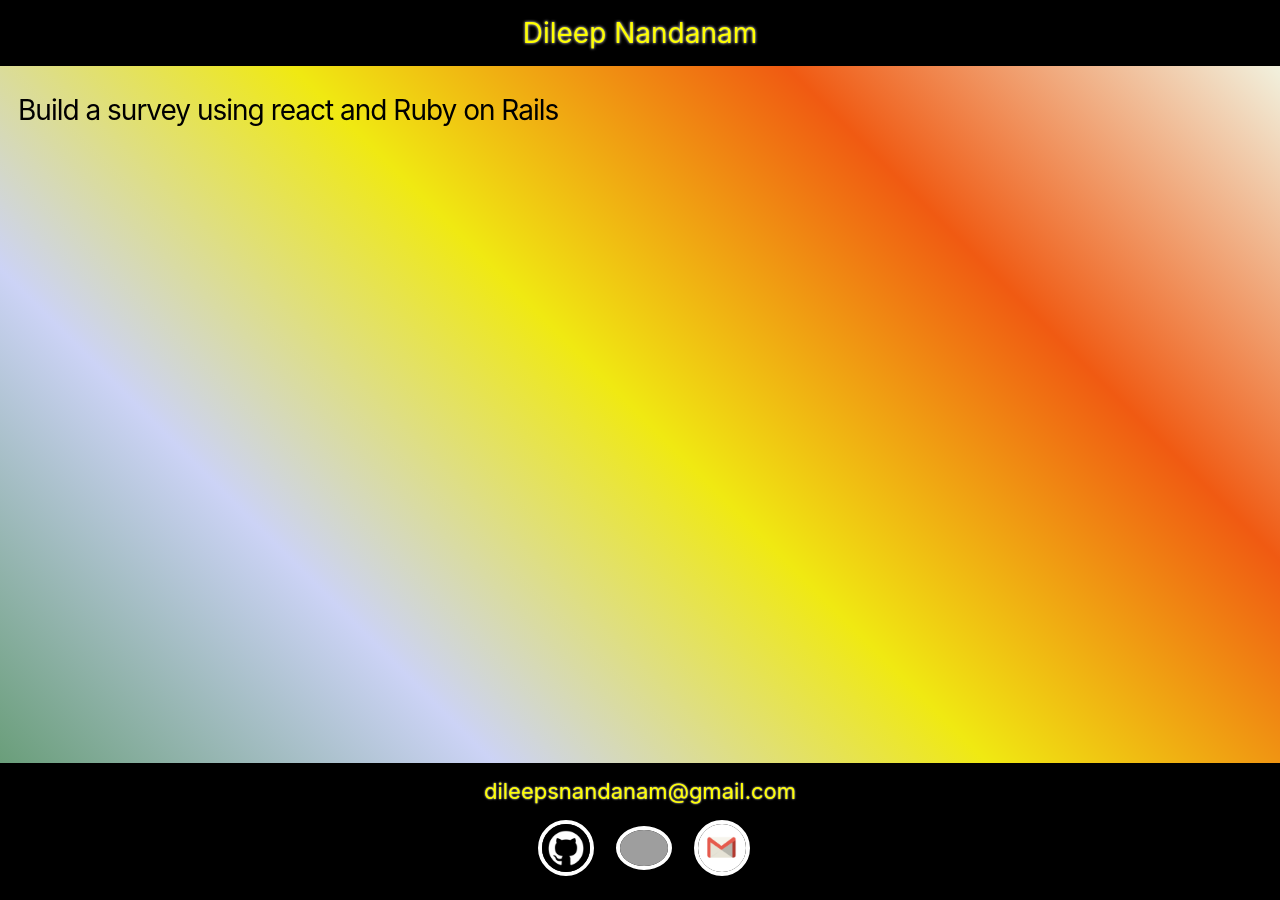
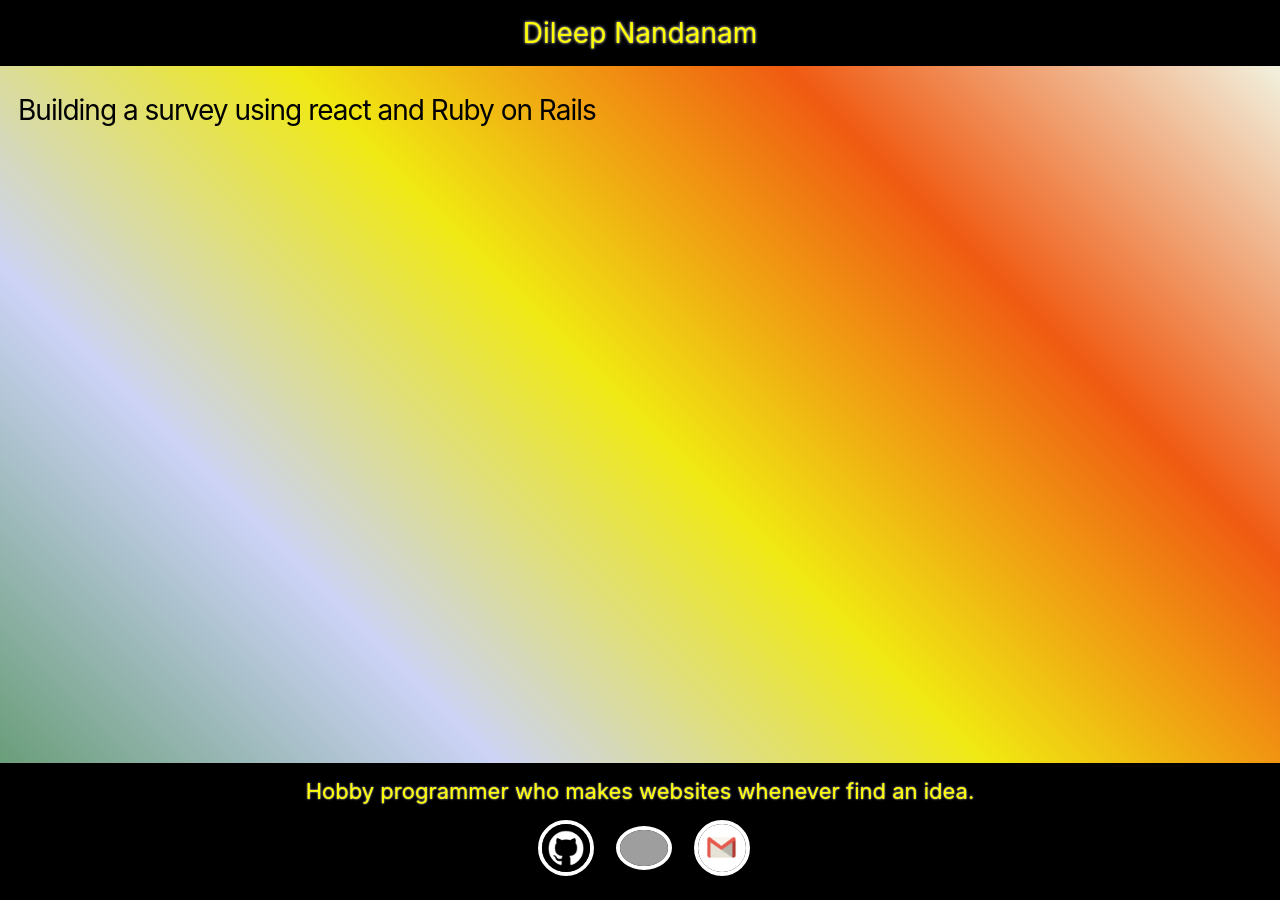
Before and after one commit to dileepnandanam/dileepnandanam.github.io, a Jekyll site: the page built from index.markdown, in a window 1280 px wide. Built offline with Jekyll 4.4.1, drawn with Linux system fonts in a browser that asks for light colours; grey boxes are pictures that could not be loaded.

```diff
--- a/_includes/footer.html
+++ b/_includes/footer.html
@@ -1,5 +1,5 @@
 <div class="footer">
-  dileepsnandanam@gmail.com
+  Hobby programmer who makes websites whenever find an idea.
   <div class="footprints">
     <a href="https://github.com/dileepnandanam">
       <img src="/assets/github.webp" />
```
Also changed, not shown: _posts/2020-12-20-building-a-survey-with-react-and-rails.markdown (renamed from _posts/2020-12-20-build-a-survey-with-react-and-rails.markdown, +20 -7 lines).
